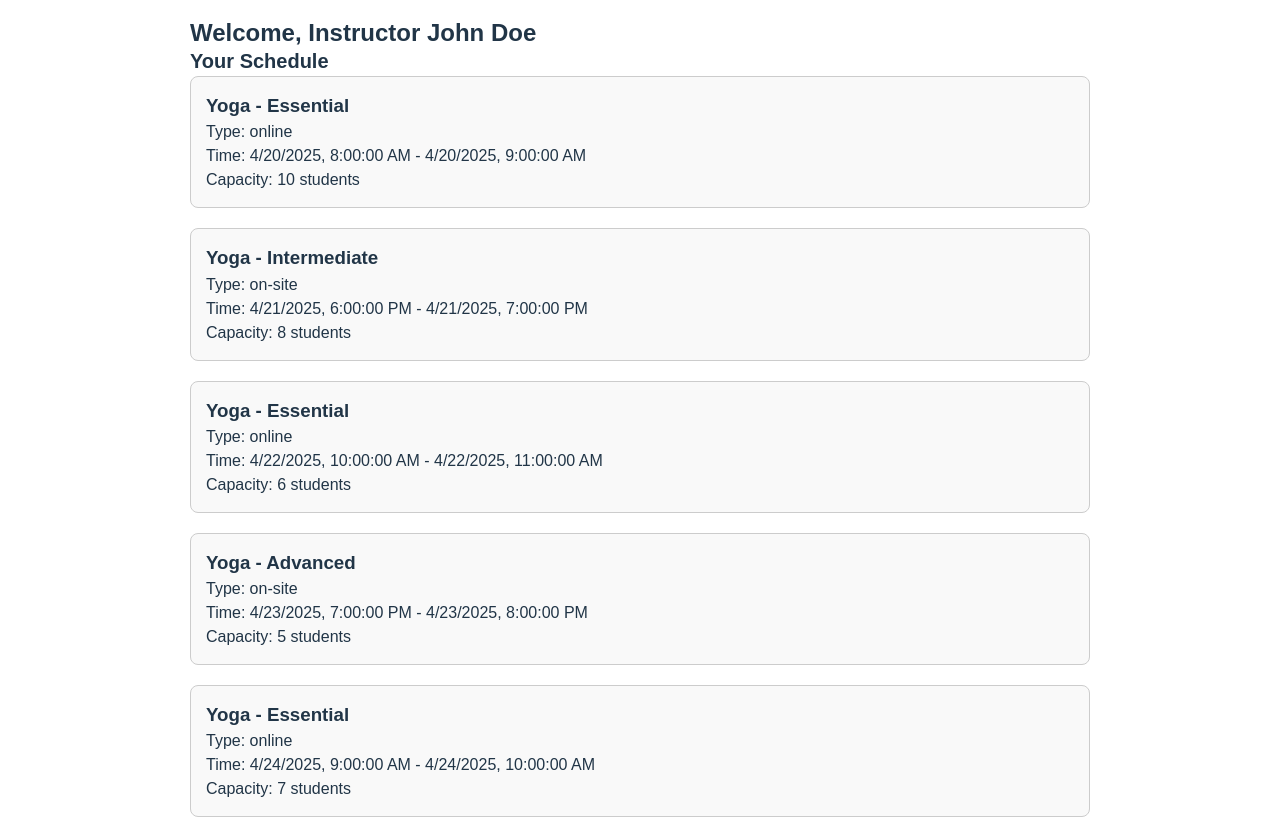
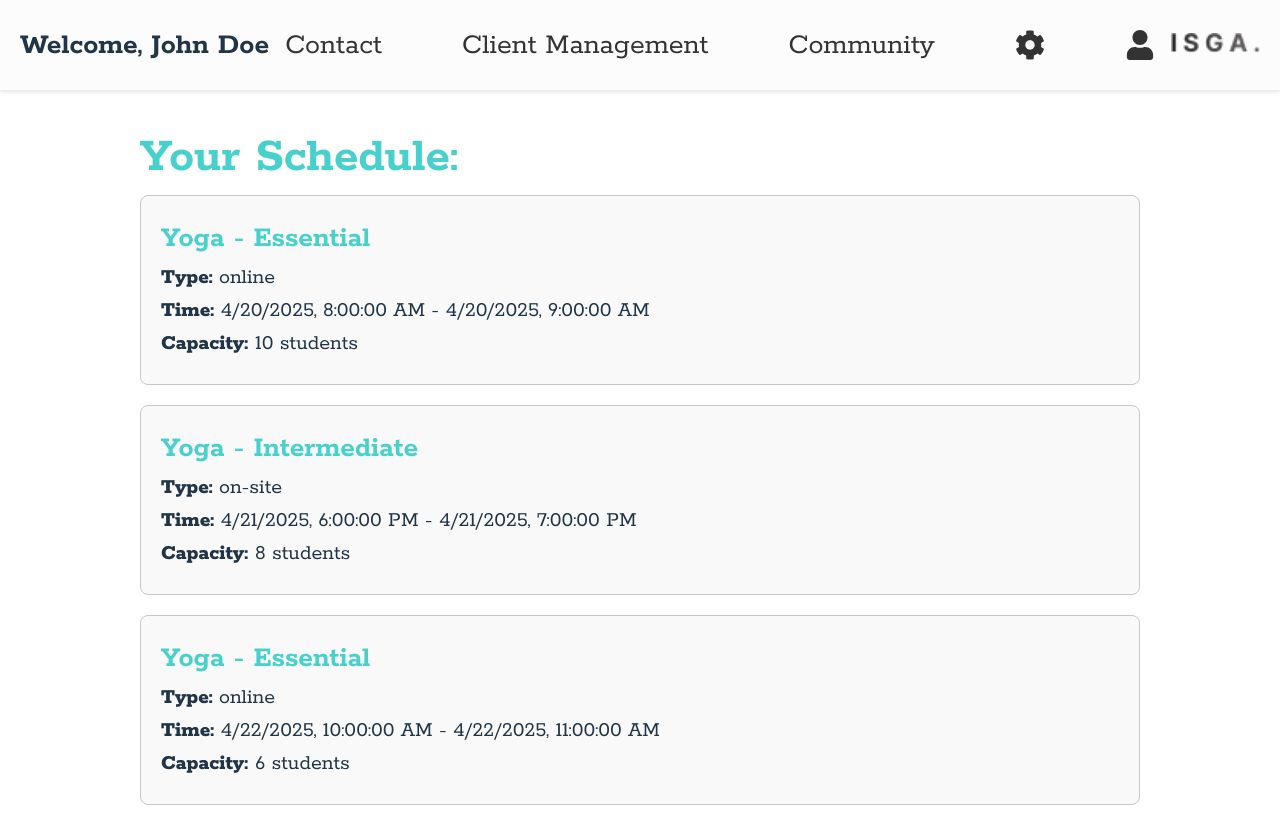
Before and after one commit to quokkaprruk/fitness-app, a React (Vite) app in the folder client/: page /trainer in a window 1280 px wide. Shown: the top 819 px of the page. Built offline with nearby package versions, Linux system fonts and the light colour scheme.

Commit message:
trainer home page complete

```diff
--- a/client/src/App.jsx
+++ b/client/src/App.jsx
@@ -2,6 +2,7 @@ import React from "react";
 import { BrowserRouter as Router, Routes, Route } from "react-router-dom";
 import MemberHome from "./pages/MemberHome";
 import TrainerHome from "./pages/TrainerHome";
+import AdminHome from "./pages/AdminHome";
 
 const App = () => {
   return (
@@ -9,6 +10,7 @@ const App = () => {
       <Routes>
         <Route path="/" element={<MemberHome />} />
         <Route path="/trainer" element={<TrainerHome />} />
+        <Route path="/admin" element={<AdminHome />} />
       </Routes>
     </Router>
   );
--- a/client/src/pages/AdminHome.jsx
+++ b/client/src/pages/AdminHome.jsx
@@ -1,15 +1,16 @@
 import React from "react";
 
-const AdminHome = () => {
+const AdminHomePage = () => {
   return (
-    <div>
+    <div className="admin-home">
       <h1>Welcome, Admin</h1>
-      <p>
-        Here you can manage gym operations, view reports, and update fitness
-        plans.
-      </p>
+      <div className="admin-dashboard">
+        <h2>Admin Dashboard</h2>
+        <p>This is a placeholder for the admin dashboard content.</p>
+        {/* Add more components or placeholders as needed */}
+      </div>
     </div>
   );
 };
 
-export default AdminHome;
+export default AdminHomePage;
--- a/client/src/pages/TrainerHome.jsx
+++ b/client/src/pages/TrainerHome.jsx
@@ -1,31 +1,45 @@
 import React, { useState, useEffect } from "react";
-import data from "../data/fitnessClasses.json";
-import "../styles/TrainerHome.css"; // Import the CSS file
+import data from "../data/fitnessClasses.json"; //test data
+import logo from "../logo.png"; //image of logo
+import "../styles/TrainerHome.css"; //css file
+import { FaCog, FaUser } from "react-icons/fa"; //for 'profile' and 'settings' icons on navbar
 
 const TrainerHome = () => {
-  // Replace with actual instructor details fetched from props or API
-  const instructorID = 1; // dynamic ID for the logged-in instructor
-  const instructorName = "John Doe"; // dynamic Name for the logged-in instructor
+  const instructorID = 1;
+  const instructorName = "John Doe";
   const [schedule, setSchedule] = useState([]);
 
   useEffect(() => {
-    // accessing the fitnessClasses array from the imported data
     const fitnessClasses = data.fitnessClasses;
-
-    // filter classes for the logged-in instructor
     const filteredSchedule = fitnessClasses.filter(
       (classItem) => classItem.instructorID === instructorID
     );
     setSchedule(filteredSchedule);
   }, [instructorID]);
 
-  // The subject line for email
+  //email subject
   const emailSubject = `Requesting schedule change for ${instructorName} (ID: ${instructorID})`;
 
   return (
+    <div>
+      {/*nav bar*/}
+      <nav className="navbar">
+        <div className="navbar-welcome">Welcome, {instructorName}</div>
+        <div className="navbar-links">
+          <a href="#contact">Contact</a>
+          <a href="#client-management">Client Management</a>
+          <a href="#community">Community</a>
+          <FaCog className="icon" title="Settings" />
+          <FaUser className="icon" title="Profile" />
+        </div>
+        <div className="navbar-logo">
+          <img src={logo} alt="Logo" />
+        </div>
+      </nav>
+
       <div className="trainer-home">
-      <h1>Welcome, Instructor {instructorName}</h1>
-      <h2>Your Schedule</h2>
+        <h2>Your Schedule:</h2>
+        {/*if no classes scheduled*/}
         {schedule.length === 0 ? (
           <p>No classes scheduled.</p>
         ) : (
@@ -33,21 +47,27 @@ const TrainerHome = () => {
             {schedule.map((classItem) => (
               <li key={classItem.classId} className="class-item">
                 <h3>{classItem.className}</h3>
-              <p>Type: {classItem.classType}</p>
                 <p>
-                Time: {new Date(classItem.startDateTime).toLocaleString()} -{" "}
+                  <strong>Type:</strong> {classItem.classType}
+                </p>
+                <p>
+                  <strong>Time:</strong>{" "}
+                  {new Date(classItem.startDateTime).toLocaleString()} -{" "}
                   {new Date(classItem.endDateTime).toLocaleString()}
                 </p>
-              <p>Capacity: {classItem.studentCapacity} students</p>
+                <p>
+                  <strong>Capacity: </strong>
+                  {classItem.studentCapacity} students
+                </p>
               </li>
             ))}
           </ul>
         )}
 
+        {/*button to request change that opens default email app*/}
         <button
           className="schedule-change-button"
           onClick={() => {
-          // opens Trainer's default mail app with prefilled subject for requesting schedule change
             window.location.href = `mailto:?subject=${encodeURIComponent(
               emailSubject
             )}`;
@@ -56,6 +76,7 @@ const TrainerHome = () => {
           Request Schedule Change
         </button>
       </div>
+    </div>
   );
 };
 
--- a/client/src/styles/MemberHome.css
+++ b/client/src/styles/MemberHome.css
@@ -42,9 +42,9 @@ body {
 
 .hero-section img {
   width: 100%;
-  height: auto; /* Make sure the image adjusts to its container */
-  max-height: 400px; /* Limit the max height */
-  object-fit: cover; /* Ensure the image covers the area without distortion */
+  height: auto;
+  max-height: 400px;
+  object-fit: cover;
 }
 
 /* Class Categories Section */
@@ -76,9 +76,9 @@ body {
   max-width: 280px;
   text-align: center;
   display: flex;
-  flex-direction: column; /* Make card a flex container */
-  justify-content: space-between; /* Distribute space between items */
-  min-height: 400px; /* Set a minimum height instead */
+  flex-direction: column;
+  justify-content: space-between;
+  min-height: 400px;
 }
 
 .category-card img {
@@ -110,8 +110,8 @@ body {
   padding: 10px 20px;
   font-size: 16px;
   cursor: pointer;
-  margin-top: auto; /* Push button to the bottom of the card */
-  margin-bottom: 20px; /* Space from bottom of the card */
+  margin-top: auto;
+  margin-bottom: 20px;
 }
 
 .reserve-btn:hover {
--- a/client/src/styles/TrainerHome.css
+++ b/client/src/styles/TrainerHome.css
@@ -1,6 +1,68 @@
+@import url("https://fonts.googleapis.com/css?family=Rokkitt:400,600,700,800");
+
+body {
+  font-family: "Rokkitt", serif;
+}
+
+.navbar {
+  display: flex;
+  justify-content: space-between;
+  align-items: center;
+  padding: 10px 20px;
+  background-color: #fcfcfc;
+  box-shadow: 0 2px 4px rgba(0, 0, 0, 0.1);
+  height: 90px;
+  position: fixed;
+  top: 0;
+  left: 0;
+  right: 0;
+  z-index: 1000;
+  font-size: 30px;
+}
+
+.navbar-welcome {
+  font-weight: bold;
+  font-size: 30px;
+}
+
+.navbar-links {
+  display: flex;
+  align-items: center;
+  gap: 80px;
+}
+
+.navbar-links a {
+  text-decoration: none;
+  color: #333;
+  font-size: 30px;
+}
+
+.navbar-links a:hover {
+  color: #48d1cc;
+}
+
+.icon {
+  font-size: 30px;
+  color: #333;
+  cursor: pointer;
+}
+
+.icon:hover {
+  color: #48d1cc;
+}
+
+.navbar-logo img {
+  height: 20px;
+  width: auto;
+}
+
 .trainer-home {
   padding: 20px;
-  font-family: Arial, sans-serif;
+  padding-top: 120px;
+}
+
+strong {
+  font-weight: 800;
 }
 
 h1 {
@@ -8,7 +70,17 @@ h1 {
 }
 
 h2 {
-  font-size: 20px;
+  font-size: 50px;
+  color: #48d1cc;
+}
+
+h3 {
+  font-size: 30px;
+  color: #48d1cc;
+}
+
+p {
+  font-size: 22px;
 }
 
 .class-list {
@@ -18,20 +90,28 @@ h2 {
 
 .class-item {
   margin-bottom: 20px;
-  padding: 15px;
-  border: 1px solid #ccc;
+  padding: 20px;
+  border: 1px solid #ccc6c6;
   border-radius: 8px;
   background-color: #f9f9f9;
-  width: 900px;
+  width: 1000px;
+  height: 190px;
   box-sizing: border-box;
 }
 
 .schedule-change-button {
-  background-color: #4caf50;
+  background-color: #48d1cc;
   color: white;
   padding: 10px 20px;
-  border: none;
-  border-radius: 5px;
+  border: solid;
+  border-radius: 7px;
   cursor: pointer;
   margin-top: 20px;
+  font-size: 25px;
+  font-family: "Rokkitt", serif;
 }
+
+.schedule-change-button:hover {
+  background-color: #04aa6d;
+  color: white;
+}
--- a/package.json
+++ b/package.json
@@ -1,5 +1,6 @@
 {
   "dependencies": {
+    "react-icons": "^5.4.0",
     "react-router-dom": "^7.1.1"
   },
   "devDependencies": {
```
Also changed, not shown: client/src/logo.png (added), 1 other file (tests, documents, lock files or other folders). Lines whose indentation alone changed are shown as unchanged.
